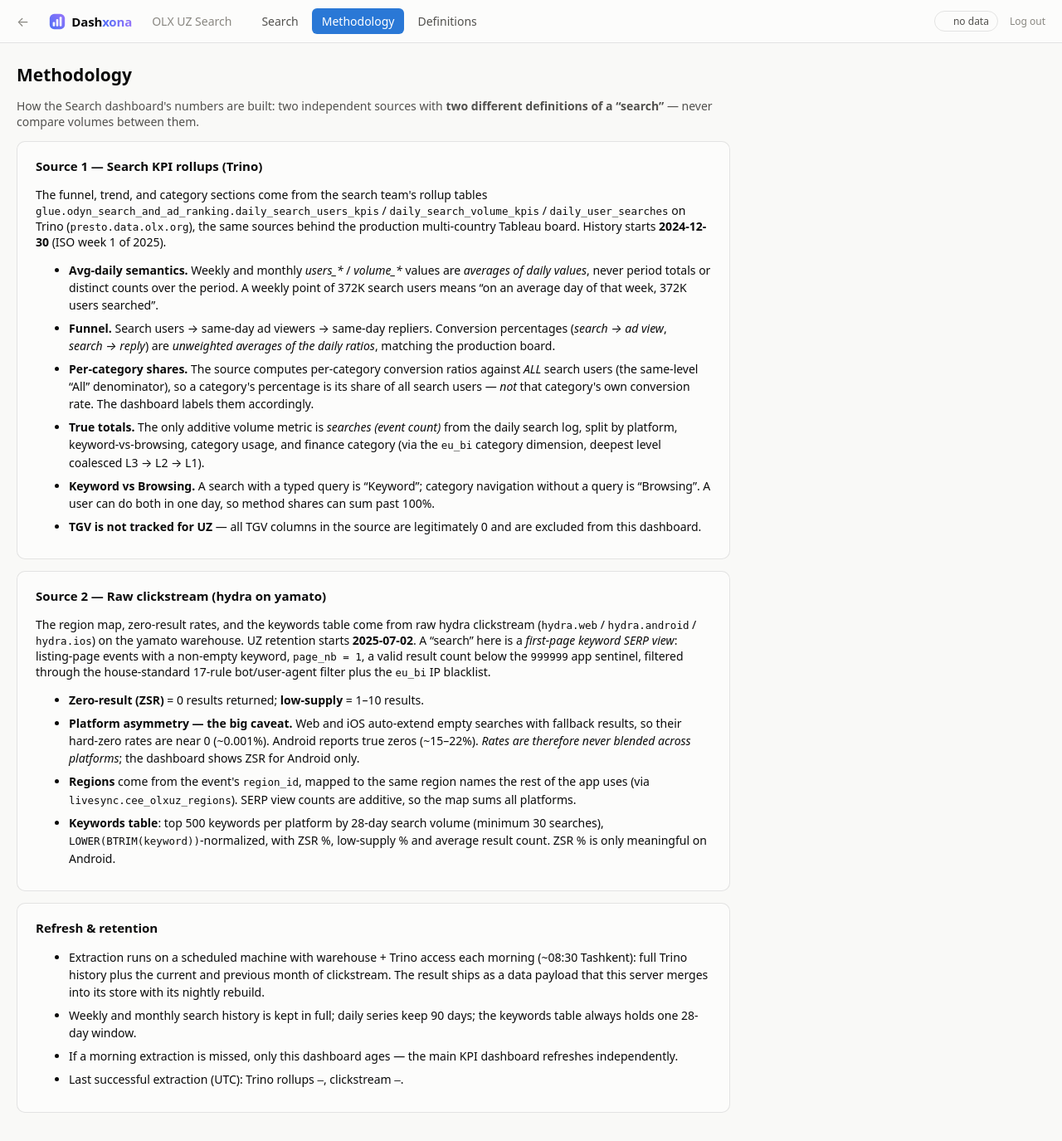
After one commit to shukrulloabdurahmonov/kpi-dashboard, a Flask app: page /search/methodology in a window 1280 px wide. The commit adds this page. Shown: the whole page at 83% size. Run offline with Flask 3, Linux system fonts and the light colour scheme; the visitor is signed in with stand-in values (Sample User, id 1); data that the repository does not hold is empty.

Commit message:
Search dashboard: marimekko funnel, platform-mix area, methodology/definitions tabs; safe rolling merges
- Funnel replaced with a 5-week marimekko: column width = week's avg
  daily search users, exclusive segments (searched only / ad view only /
  replied) that sum honestly; new 'marimekko' DOM kind.
- New 'sharearea' kind: 100%-stacked weekly platform mix of search
  users, legend shows first->last share.
- New Search tabs: /search/methodology (sources, semantics, caveats,
  live extraction timestamps) and /search/definitions (search-only
  dictionary); KPI /dictionary no longer mixes in search metrics.
- search_merge: window-scoped replace per (metric, grain) so rolling
  payloads never wipe history (regression-tested).
- search_extract: Trino always pulls full history (cheap, self-healing
  payloads); hydra windowed; month-chunked hydra scans (WLM kills
  full-history single queries); keyword platforms stored display-named.
- Daily Mac cron (08:30) repurposed kpi_dashboard_update task: extract,
  merge locally, commit + push payloads/search_payload.sqlite.

Co-Authored-By: Claude Fable 5 <noreply@anthropic.com>

```diff
--- a/webapp/app.py
+++ b/webapp/app.py
@@ -42,7 +42,12 @@ TABS = KPI_TABS  # legacy alias; hand routes below still reference it
 
 SEARCH_TABS = [
     ("search", "/search", "Search"),
+    ("search_methodology", "/search/methodology", "Methodology"),
+    ("search_definitions", "/search/definitions", "Definitions"),
 ]
+
+# tabs with hand-written routes, skipped by the render_tab registration loop
+HAND_ROUTED = {"dictionary", "player", "search_methodology", "search_definitions"}
 
 JIRA_REQUEST_URL = (
     "https://tteam.atlassian.net/jira/software/projects/AN/list"
@@ -633,25 +638,35 @@ def _slice_ratio(num_metric, den_metric, grain, dim_name, dim_value, as_pct=True
     return out
 
 
-def _search_funnel():
-    """Latest full week's funnel: search users → ad viewers → repliers."""
+def _search_funnel_marimekko(weeks=5):
+    """Funnel composition over the last N full weeks as a marimekko: column
+    width = that week's avg daily search users, segments = the mutually
+    exclusive engagement split (searched only / ad view only / replied),
+    which sums exactly to search users — unlike the nested funnel stages."""
     users = data.series_at("search_users", "weekly")
     adview = dict(data.series_at("search_users_adview", "weekly"))
     lead = dict(data.series_at("search_users_lead", "weekly"))
-    for period, u in reversed(users):
-        if period in adview and period in lead and u:
-            stages = [
-                ["Search users", u, 1.0],
-                ["Reached an ad view", adview[period], adview[period] / u],
-                ["Sent a reply", lead[period], lead[period] / u],
-            ]
-            trino_meta = data.meta().get("search_trino") or {}
-            extracted = (trino_meta.get("extracted_at_utc") or "")[:10]
-            note = (AVG_DAILY_NOTE + " All platforms and methods."
-                    + (" Search data extracted %s." % extracted if extracted else ""))
-            return {"kind": "funnel", "title": "Search funnel — week of " + period,
-                    "stages": stages, "note": note, "info": info("search_users")}
-    return None
+    cols = []
+    for period, u in users[-weeks:]:
+        a, l = adview.get(period), lead.get(period)
+        if not u or a is None or l is None:
+            continue
+        cols.append({"label": period, "total": u, "segs": [
+            ["Searched only", max(u - a, 0)],
+            ["Ad view only", max(a - l, 0)],
+            ["Sent a reply", l],
+        ]})
+    if len(cols) < 2:
+        return None
+    trino_meta = data.meta().get("search_trino") or {}
+    extracted = (trino_meta.get("extracted_at_utc") or "")[:10]
+    note = ("Column width = that week's avg daily search users; segments are "
+            "exclusive (they sum to all search users). "
+            + AVG_DAILY_NOTE + " All platforms and methods."
+            + (" Search data extracted %s." % extracted if extracted else ""))
+    return {"kind": "marimekko",
+            "title": "Search funnel by week — last %d weeks" % len(cols),
+            "cols": cols, "note": note, "info": info("search_users")}
 
 
 def _search_treemap():
@@ -761,6 +776,40 @@ def _search_kwtable():
     }
 
 
+def _platform_share_area(wk):
+    """100%-stacked platform mix of search users, legend shows first → last
+    share. Shares are of the SUM of platform values (a user active on two
+    platforms counts in both, so this is a mix, not an exact partition)."""
+    values = data.dim_values("search_users", "platform", top_n=6)
+    if not values:
+        return None
+    per_value = {v: dict(data.series_at("search_users", wk, "platform", v))
+                 for v in values}
+    periods = sorted(set().union(*per_value.values()))
+    shares = {v: [] for v in values}
+    for p in periods:
+        tot = sum(per_value[v].get(p, 0) for v in values)
+        if not tot:
+            continue
+        for v in values:
+            shares[v].append([p, round(per_value[v].get(p, 0) / tot * 100, 2)])
+    series = []
+    for v in values:
+        pts = shares[v]
+        if not pts:
+            continue
+        series.append({"label": "%s %.0f%% → %.0f%%" % (v, pts[0][1], pts[-1][1]),
+                       "points": pts, "_last": pts[-1][1]})
+    if not series:
+        return None
+    series.sort(key=lambda s: -s.pop("_last"))  # largest = bottom layer
+    return {"kind": "sharearea", "title": "Platform mix of search users",
+            "grain": wk, "series": series, "pct": True,
+            "note": "Share of the sum of platform search users per week; a "
+                    "user active on two platforms counts in both.",
+            "info": info("search_users")}
+
+
 def _method_volume_stacked(wk, methods):
     series = [{"label": m, "points": data.series_at("search_volume", wk, "method", m)}
               for m in methods]
@@ -800,7 +849,7 @@ def build_search():
     platforms = data.dim_values("search_users", "platform", top_n=4)
     methods = ["Keyword", "Browsing"]
     charts = [
-        _search_funnel(),
+        _search_funnel_marimekko(),
         _s_line("Funnel conversion trend",
                 [wk_series("search_ssu_adview", "total", data.TOTAL,
                            "Search → ad view"),
@@ -811,6 +860,7 @@ def build_search():
         _s_line("Search users by platform",
                 [wk_series("search_users", "platform", p) for p in platforms],
                 wk, note=AVG_DAILY_NOTE, info_key="search_users"),
+        _platform_share_area(wk),
         _s_line("Search volume",
                 [wk_series("search_volume", "total", data.TOTAL, "Searches")],
                 wk, area=True, note=AVG_DAILY_NOTE, info_key="search_volume"),
@@ -1063,13 +1113,45 @@ def create_app():
     def dictionary():
         built, age_h, level = data.freshness() if data.available() else (None, None, "missing")
         entries = sorted(
-            ({"metric": k, **v} for k, v in METRIC_DEFS.items()),
+            ({"metric": k, **v} for k, v in METRIC_DEFS.items()
+             if not k.startswith("search_")),   # search metrics live on /search/definitions
             key=lambda e: e["label"].lower(),
         )
         return render_template(
             "dictionary.html", tabs=TABS, active="dictionary", entries=entries,
             built_at=built, age_hours=age_h, freshness=level,
             dash_title=KPI_DASH_TITLE,
+        )
+
+    @app.route("/search/definitions")
+    def search_definitions():
+        built, age_h, level = data.freshness() if data.available() else (None, None, "missing")
+        entries = sorted(
+            ({"metric": k, **v} for k, v in METRIC_DEFS.items()
+             if k.startswith("search_")),
+            key=lambda e: e["label"].lower(),
+        )
+        return render_template(
+            "dictionary.html", tabs=SEARCH_TABS, active="search_definitions",
+            entries=entries, built_at=built, age_hours=age_h, freshness=level,
+            dash_title=SEARCH_DASH_TITLE, dict_title="Search metric definitions",
+            dict_intro="Every metric on the Search dashboard, its definition and "
+                       "lineage. Two sources with different definitions of a "
+                       "'search' feed this page — see the Methodology tab for "
+                       "how they are built and why their volumes are never "
+                       "compared directly.",
+        )
+
+    @app.route("/search/methodology")
+    def search_methodology():
+        built, age_h, level = data.freshness() if data.available() else (None, None, "missing")
+        m = data.meta() if data.available() else {}
+        extracted = {k: (m.get(k) or {}).get("extracted_at_utc")
+                     for k in ("search_trino", "search_hydra")}
+        return render_template(
+            "search_methodology.html", tabs=SEARCH_TABS,
+            active="search_methodology", built_at=built, age_hours=age_h,
+            freshness=level, dash_title=SEARCH_DASH_TITLE, extracted=extracted,
         )
 
     def render_tab(tab_id):
@@ -1124,7 +1206,7 @@ def create_app():
 
     for dash in DASHBOARDS:
         for tab_id, path, _label in dash["tabs"]:
-            if tab_id in ("dictionary", "player"):
+            if tab_id in HAND_ROUTED:
                 continue
             app.add_url_rule(path, tab_id, (lambda t=tab_id: render_tab(t)))
 
--- a/webapp/static/style.css
+++ b/webapp/static/style.css
@@ -670,3 +683,16 @@ body.has-fullscreen { overflow: hidden; }
 .kwtable th .arw { font-size: 10px; }
 .kwtable th.num, .kwtable td.num { text-align: right; font-variant-numeric: tabular-nums; }
 .kw-cap { font-size: 12px; color: var(--muted); margin-top: 6px; }
+
+/* --- search methodology page ------------------------------------------ */
+.method { max-width: 860px; }
+.method section {
+  background: var(--surface);
+  border: 1px solid var(--border);
+  border-radius: 10px;
+  padding: 4px 22px 14px;
+  margin-bottom: 14px;
+}
+.method h3 { font-size: 15px; }
+.method li { margin-bottom: 7px; line-height: 1.5; }
+.method code { font-size: 12.5px; }
--- a/webapp/templates/dictionary.html
+++ b/webapp/templates/dictionary.html
@@ -1,11 +1,13 @@
 {% extends "base.html" %}
 {% block content %}
-<h2 class="dict-title">Data dictionary</h2>
+<h2 class="dict-title">{{ dict_title or "Data dictionary" }}</h2>
 <p class="dict-intro">
+  {% if dict_intro %}{{ dict_intro }}{% else %}
   Every metric on this dashboard, its definition and lineage. All numbers are
   pre-aggregated in the warehouse for OLX UZ (<code>site_sk = 'olx|eu|uz'</code>);
   each filter slice is computed independently, so distinct counts are always exact
   and never re-aggregated. Monthly history: 24 months. Daily history: 90 days.
+  {% endif %}
 </p>
 <div class="dict-wrap">
 <table class="dict">
--- /dev/null
+++ b/webapp/templates/search_methodology.html
@@ -0,0 +1,99 @@
+{% extends "base.html" %}
+{% block content %}
+<div class="method">
+<h2 class="dict-title">Methodology</h2>
+<p class="dict-intro">
+  How the Search dashboard's numbers are built: two independent sources with
+  <strong>two different definitions of a “search”</strong> — never compare
+  volumes between them.
+</p>
+
+<section>
+  <h3>Source 1 — Search KPI rollups (Trino)</h3>
+  <p>
+    The funnel, trend, and category sections come from the search team's
+    rollup tables
+    <code>glue.odyn_search_and_ad_ranking.daily_search_users_kpis</code> /
+    <code>daily_search_volume_kpis</code> / <code>daily_user_searches</code>
+    on Trino (<code>presto.data.olx.org</code>), the same sources behind the
+    production multi-country Tableau board. History starts
+    <strong>2024-12-30</strong> (ISO week 1 of 2025).
+  </p>
+  <ul>
+    <li><strong>Avg-daily semantics.</strong> Weekly and monthly
+      <em>users_*</em> / <em>volume_*</em> values are <em>averages of daily
+      values</em>, never period totals or distinct counts over the period. A
+      weekly point of 372K search users means “on an average day of that
+      week, 372K users searched”.</li>
+    <li><strong>Funnel.</strong> Search users → same-day ad viewers →
+      same-day repliers. Conversion percentages
+      (<em>search&nbsp;→&nbsp;ad&nbsp;view</em>,
+      <em>search&nbsp;→&nbsp;reply</em>) are <em>unweighted averages of the
+      daily ratios</em>, matching the production board.</li>
+    <li><strong>Per-category shares.</strong> The source computes per-category
+      conversion ratios against <em>ALL</em> search users (the same-level
+      “All” denominator), so a category's percentage is its share of all
+      search users — <em>not</em> that category's own conversion rate. The
+      dashboard labels them accordingly.</li>
+    <li><strong>True totals.</strong> The only additive volume metric is
+      <em>searches (event count)</em> from the daily search log, split by
+      platform, keyword-vs-browsing, category usage, and finance category
+      (via the <code>eu_bi</code> category dimension, deepest level
+      coalesced L3&nbsp;→&nbsp;L2&nbsp;→&nbsp;L1).</li>
+    <li><strong>Keyword vs Browsing.</strong> A search with a typed query is
+      “Keyword”; category navigation without a query is “Browsing”. A user
+      can do both in one day, so method shares can sum past 100%.</li>
+    <li><strong>TGV is not tracked for UZ</strong> — all TGV columns in the
+      source are legitimately 0 and are excluded from this dashboard.</li>
+  </ul>
+</section>
+
+<section>
+  <h3>Source 2 — Raw clickstream (hydra on yamato)</h3>
+  <p>
+    The region map, zero-result rates, and the keywords table come from raw
+    hydra clickstream (<code>hydra.web</code> / <code>hydra.android</code> /
+    <code>hydra.ios</code>) on the yamato warehouse. UZ retention starts
+    <strong>2025-07-02</strong>. A “search” here is a <em>first-page keyword
+    SERP view</em>: listing-page events with a non-empty keyword,
+    <code>page_nb&nbsp;=&nbsp;1</code>, a valid result count below the
+    <code>999999</code> app sentinel, filtered through the house-standard
+    17-rule bot/user-agent filter plus the <code>eu_bi</code> IP blacklist.
+  </p>
+  <ul>
+    <li><strong>Zero-result (ZSR)</strong> = 0 results returned;
+      <strong>low-supply</strong> = 1–10 results.</li>
+    <li><strong>Platform asymmetry — the big caveat.</strong> Web and iOS
+      auto-extend empty searches with fallback results, so their hard-zero
+      rates are near 0 (~0.001%). Android reports true zeros (~15–22%).
+      <em>Rates are therefore never blended across platforms</em>; the
+      dashboard shows ZSR for Android only.</li>
+    <li><strong>Regions</strong> come from the event's <code>region_id</code>,
+      mapped to the same region names the rest of the app uses (via
+      <code>livesync.cee_olxuz_regions</code>). SERP view counts are additive,
+      so the map sums all platforms.</li>
+    <li><strong>Keywords table</strong>: top 500 keywords per platform by
+      28-day search volume (minimum 30 searches),
+      <code>LOWER(BTRIM(keyword))</code>-normalized, with ZSR %, low-supply %
+      and average result count. ZSR % is only meaningful on Android.</li>
+  </ul>
+</section>
+
+<section>
+  <h3>Refresh &amp; retention</h3>
+  <ul>
+    <li>Extraction runs on a scheduled machine with warehouse + Trino access
+      each morning (~08:30 Tashkent): full Trino history plus the current and
+      previous month of clickstream. The result ships as a data payload that
+      this server merges into its store with its nightly rebuild.</li>
+    <li>Weekly and monthly search history is kept in full; daily series keep
+      90 days; the keywords table always holds one 28-day window.</li>
+    <li>If a morning extraction is missed, only this dashboard ages — the
+      main KPI dashboard refreshes independently.</li>
+    <li>Last successful extraction (UTC):
+      Trino rollups <code>{{ extracted.search_trino or "–" }}</code>,
+      clickstream <code>{{ extracted.search_hydra or "–" }}</code>.</li>
+  </ul>
+</section>
+</div>
+{% endblock %}
```
Also changed, not shown: other parts of webapp/static/style.css (+27 -14 lines), updater/search_extract.py (+10 -10 lines), updater/search_merge.py (+16 -8 lines), webapp/static/dashboard.js (+95 -35 lines).
